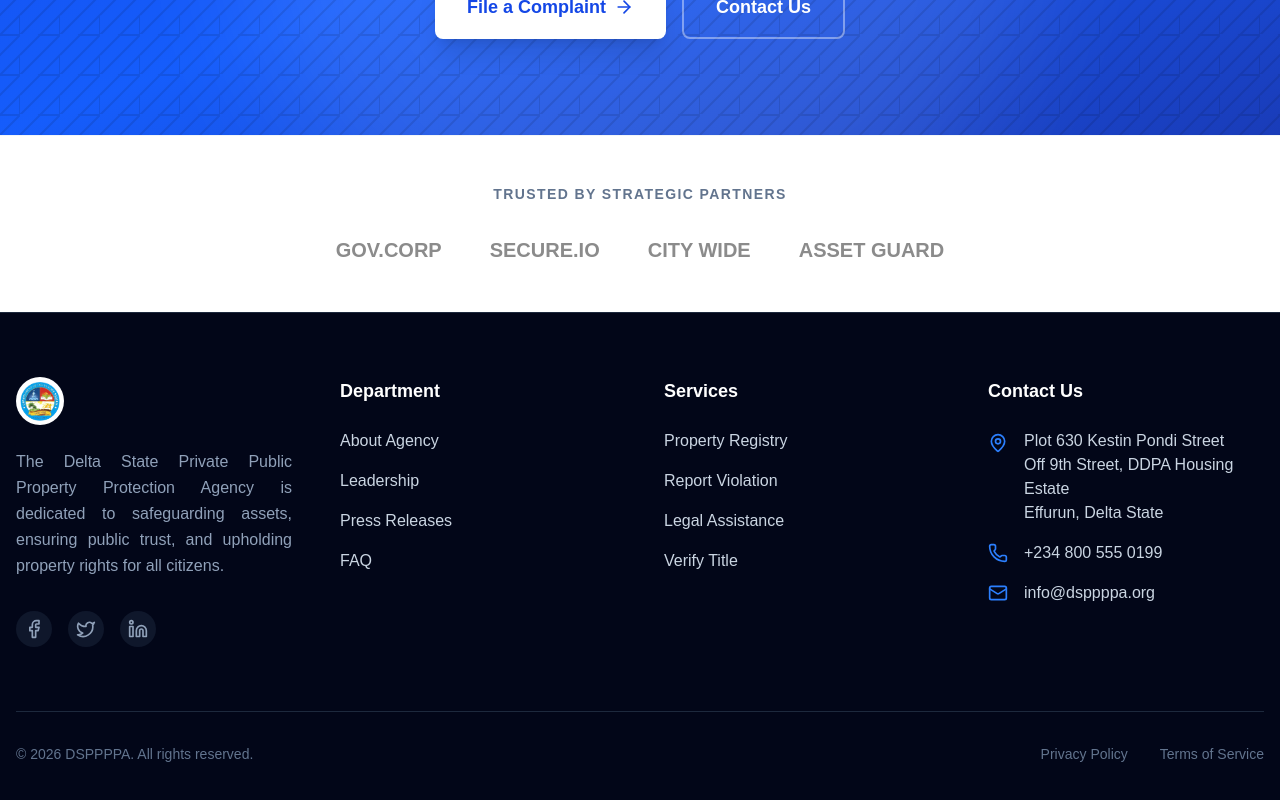
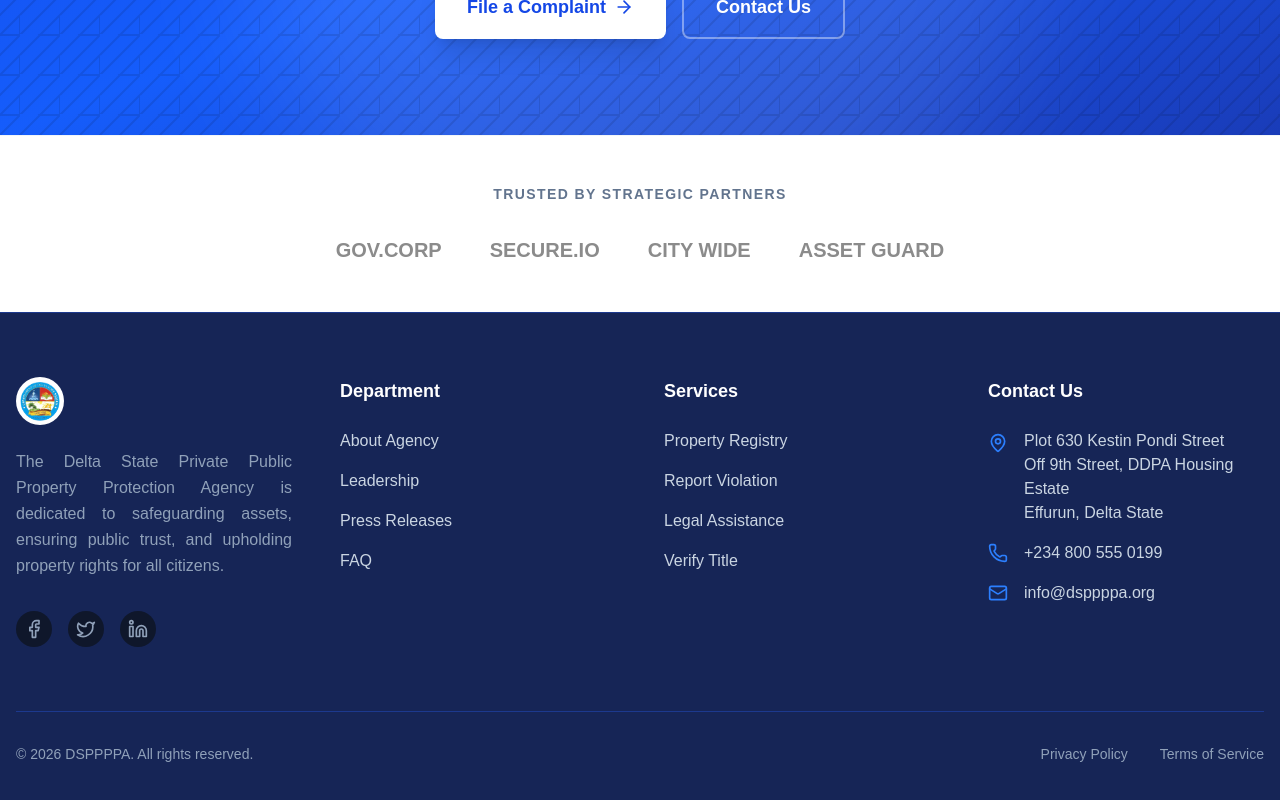
Before and after one commit to cloudpilothq/pppa, a Next.js app: page / in a window 1280 px wide. Shown: the part 3741-4541 px from the top of the page. Built offline with nearby package versions, Linux system fonts and the light colour scheme.

Commit message:
Update Footer background color to match Navy Blue theme

```diff
--- a/src/components/layout/Footer.tsx
+++ b/src/components/layout/Footer.tsx
@@ -4,7 +4,7 @@ import { Shield, Facebook, Twitter, Linkedin, Mail, MapPin, Phone } from 'lucide
 
 export function Footer() {
   return (
-    <footer className="bg-slate-950 text-slate-300 border-t border-slate-800">
+    <footer className="bg-blue-950 text-slate-300 border-t border-blue-900">
       <div className="container mx-auto py-16 px-4">
         <div className="grid grid-cols-1 md:grid-cols-2 lg:grid-cols-4 gap-12">
           {/* Brand Column */}
@@ -77,7 +77,7 @@ export function Footer() {
           </div>
         </div>
 
-        <div className="border-t border-slate-800 mt-16 pt-8 flex flex-col md:flex-row justify-between items-center gap-4 text-sm text-slate-500">
+        <div className="border-t border-blue-900 mt-16 pt-8 flex flex-col md:flex-row justify-between items-center gap-4 text-sm text-slate-400">
           <p>© {new Date().getFullYear()} DSPPPPA. All rights reserved.</p>
           <div className="flex gap-8">
             <Link href="/privacy" className="hover:text-white transition-colors">Privacy Policy</Link>
```
